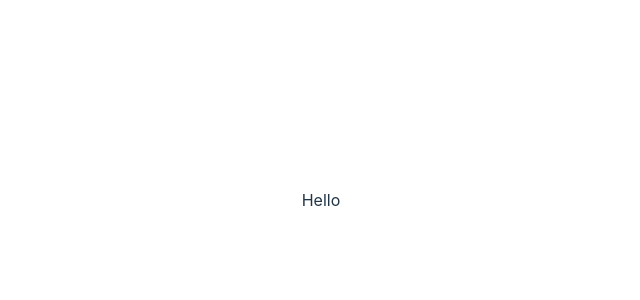
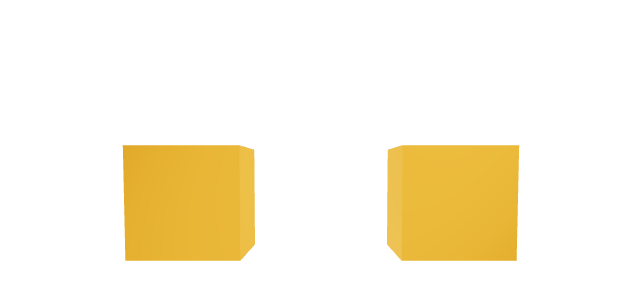
Before and after one commit to TomiRenaldi/trying-react-three-fiber, a React (Vite) app: page / in a window 1280 px wide. Shown: the part 200-500 px from the top of the page, without its empty margins (319-959 px from the left). Built offline with nearby package versions, Linux system fonts and the light colour scheme.

Commit message:
:art: Improve structure three fiber for examples

```diff
--- /dev/null
+++ b/src/App.css
@@ -0,0 +1,16 @@
+* {
+  margin: 0;
+  padding: 0;
+  box-sizing: border-box;
+}
+
+html,
+body {
+  overflow: hidden;
+}
+
+#root {
+  position: fixed;
+  width: 100vw;
+  height: 100vh;
+}
--- /dev/null
+++ b/src/App.jsx
@@ -0,0 +1,38 @@
+import './App.css'
+import { useRef, useState } from 'react'
+import { Canvas, useFrame } from '@react-three/fiber'
+
+function Box(props) {
+  // This reference gives us direct access to the THREE.Mesh object
+  const ref = useRef()
+  // Hold state for hovered and clicked events
+  const [hovered, hover] = useState(false)
+  const [clicked, click] = useState(false)
+  // Subscribe this component to the render-loop, rotate the mesh every frame
+  useFrame((state, delta) => (ref.current.rotation.x += 0.01))
+  // Return the view, these are regular Threejs elements expressed in JSX
+  return (
+    <mesh
+      {...props}
+      ref={ref}
+      scale={clicked ? 1.5 : 1}
+      onClick={(event) => click(!clicked)}
+      onPointerOver={(event) => hover(true)}
+      onPointerOut={(event) => hover(false)}>
+      <boxGeometry args={[1, 1, 1]} />
+      <meshStandardMaterial color={hovered ? 'hotpink' : 'orange'} />
+    </mesh>
+  )
+}
+
+export default function App() {
+  return (
+    <Canvas>
+      <ambientLight intensity={0.5} />
+      <spotLight position={[10, 10, 10]} angle={0.15} penumbra={1} />
+      <pointLight position={[-10, -10, -10]} />
+      <Box position={[-1.2, 0, 0]} />
+      <Box position={[1.2, 0, 0]} />
+    </Canvas>
+  )
+}
--- a/src/experience/App.css
+++ /dev/null
@@ -1,41 +0,0 @@
-#root {
-  max-width: 1280px;
-  margin: 0 auto;
-  padding: 2rem;
-  text-align: center;
-}
-
-.logo {
-  height: 6em;
-  padding: 1.5em;
-  will-change: filter;
-}
-.logo:hover {
-  filter: drop-shadow(0 0 2em #646cffaa);
-}
-.logo.react:hover {
-  filter: drop-shadow(0 0 2em #61dafbaa);
-}
-
-@keyframes logo-spin {
-  from {
-    transform: rotate(0deg);
-  }
-  to {
-    transform: rotate(360deg);
-  }
-}
-
-@media (prefers-reduced-motion: no-preference) {
-  a:nth-of-type(2) .logo {
-    animation: logo-spin infinite 20s linear;
-  }
-}
-
-.card {
-  padding: 2em;
-}
-
-.read-the-docs {
-  color: #888;
-}
--- a/src/experience/App.jsx
+++ /dev/null
@@ -1,11 +0,0 @@
-import './App.css'
-
-function App() {
-  return (
-    <div className="App">
-      Hello
-    </div>
-  )
-}
-
-export default App
--- a/src/index.css
+++ b/src/index.css
@@ -1,12 +1,12 @@
 :root {
   font-family: Inter, Avenir, Helvetica, Arial, sans-serif;
-  font-size: 16px;
+  /* font-size: 16px;
   line-height: 24px;
-  font-weight: 400;
+  font-weight: 400; */
 
   color-scheme: light dark;
   color: rgba(255, 255, 255, 0.87);
-  background-color: #242424;
+  background-color: #ffffff;
 
   font-synthesis: none;
   text-rendering: optimizeLegibility;
@@ -14,57 +14,3 @@
   -moz-osx-font-smoothing: grayscale;
   -webkit-text-size-adjust: 100%;
 }
-
-a {
-  font-weight: 500;
-  color: #646cff;
-  text-decoration: inherit;
-}
-a:hover {
-  color: #535bf2;
-}
-
-body {
-  margin: 0;
-  display: flex;
-  place-items: center;
-  min-width: 320px;
-  min-height: 100vh;
-}
-
-h1 {
-  font-size: 3.2em;
-  line-height: 1.1;
-}
-
-button {
-  border-radius: 8px;
-  border: 1px solid transparent;
-  padding: 0.6em 1.2em;
-  font-size: 1em;
-  font-weight: 500;
-  font-family: inherit;
-  background-color: #1a1a1a;
-  cursor: pointer;
-  transition: border-color 0.25s;
-}
-button:hover {
-  border-color: #646cff;
-}
-button:focus,
-button:focus-visible {
-  outline: 4px auto -webkit-focus-ring-color;
-}
-
-@media (prefers-color-scheme: light) {
-  :root {
-    color: #213547;
-    background-color: #ffffff;
-  }
-  a:hover {
-    color: #747bff;
-  }
-  button {
-    background-color: #f9f9f9;
-  }
-}
--- a/src/index.html
+++ b/src/index.html
@@ -4,7 +4,7 @@
     <meta charset="UTF-8" />
     <link rel="icon" type="image/svg+xml" href="/vite.svg" />
     <meta name="viewport" content="width=device-width, initial-scale=1.0" />
-    <title>Vite + React</title>
+    <title>Trying React Three Fiber</title>
   </head>
   <body>
     <div id="root"></div>
--- a/src/main.jsx
+++ b/src/main.jsx
@@ -1,6 +1,6 @@
 import React from 'react'
 import ReactDOM from 'react-dom/client'
-import App from './experience/App'
+import App from './App'
 import './index.css'
 
 ReactDOM.createRoot(document.getElementById('root')).render(
```
